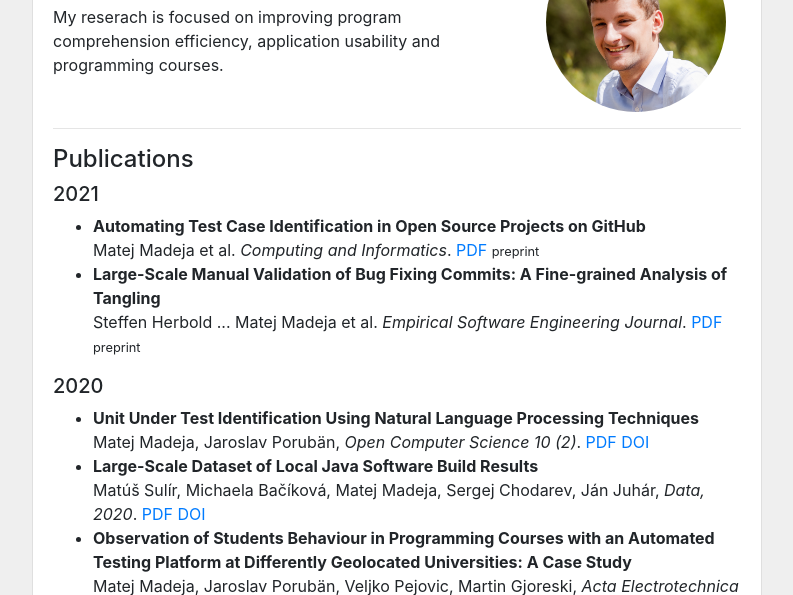
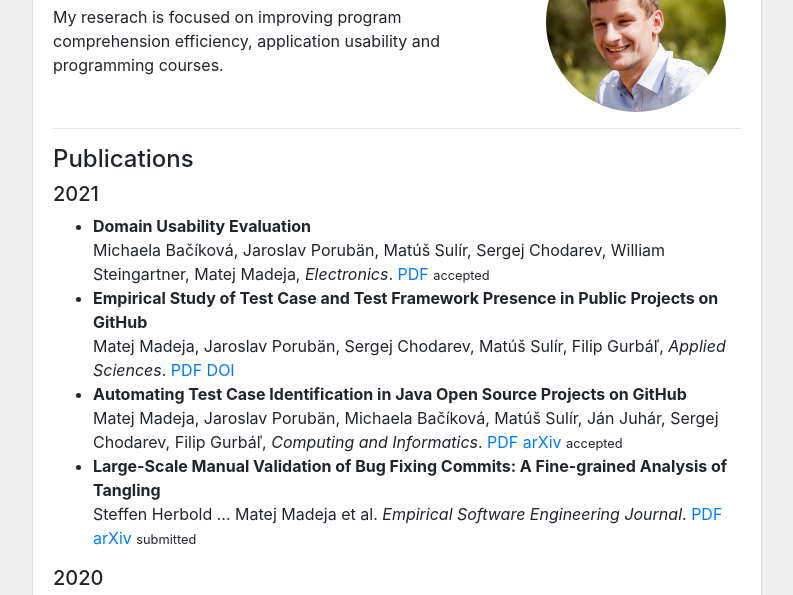
Before and after one commit to madeja/madeja.github.io, a website: page index.html in a window 1280 px wide. Shown: the part 169-764 px from the top of the page, without its empty margins (243-1036 px from the left). Drawn offline with Linux system fonts and the light colour scheme.

Commit message:
new publications

```diff
--- a/index.html
+++ b/index.html
@@ -98,12 +98,30 @@
                 <ul>
                   <li>
                     <strong>
-                      Automating Test Case Identification in Open Source Projects on GitHub
+                      Domain Usability Evaluation
                     </strong>
-                    <br /> Matej Madeja et al. <em>Computing and Informatics</em>.
+                    <br /> Michaela Bačíková, Jaroslav Porubän, Matúš Sulír, Sergej Chodarev, William Steingartner, Matej Madeja, <em>Electronics</em>.
+                    <a href="publications/21-electronics-ADUE.pdf">PDF</a>
+                    <!-- <a href="https://doi.org/10.3390/app11167250">DOI</a> -->
+                    <small>accepted</small>
+                  </li>
+                  <li>
+                    <strong>
+                      Empirical Study of Test Case and Test Framework Presence in Public Projects on GitHub
+                    </strong>
+                    <br /> Matej Madeja, Jaroslav Porubän, Sergej Chodarev, Matúš Sulír, Filip Gurbáľ, <em>Applied Sciences</em>.
+                    <a href="publications/21-mdpi-applsci-java.pdf">PDF</a>
+                    <a href="https://doi.org/10.3390/app11167250">DOI</a>
+                  </li>
+                  <li>
+                    <strong>
+                      Automating Test Case Identification in Java Open Source Projects on GitHub
+                    </strong>
+                    <br /> Matej Madeja, Jaroslav Porubän, Michaela Bačíková, Matúš Sulír, Ján Juhár, Sergej Chodarev, Filip Gurbáľ, <em>Computing and Informatics</em>.
                     <a href="publications/21-cai-automating-tc-identification.pdf">PDF</a>
+                    <a href="https://arxiv.org/abs/2102.11678">arXiv</a>
                     <!-- <a href="https://doi.org/10.1515/comp-2020-0150">DOI</a> -->
-                    <small>preprint</small>
+                    <small>accepted</small>
                   </li>
                   <li>
                     <strong>
@@ -111,8 +129,9 @@
                     </strong>
                     <br /> Steffen Herbold ... Matej Madeja et al. <em>Empirical Software Engineering Journal</em>.
                     <a href="publications/21-emse-bugfix.pdf">PDF</a>
+                    <a href="https://arxiv.org/abs/2011.06244">arXiv</a>
                     <!-- <a href="https://doi.org/10.1515/comp-2020-0150">DOI</a> -->
-                    <small>preprint</small>
+                    <small>submitted</small>
                   </li>
                 </ul>
               <h5>2020</h5>
```
Also changed, not shown: 3 other files.
